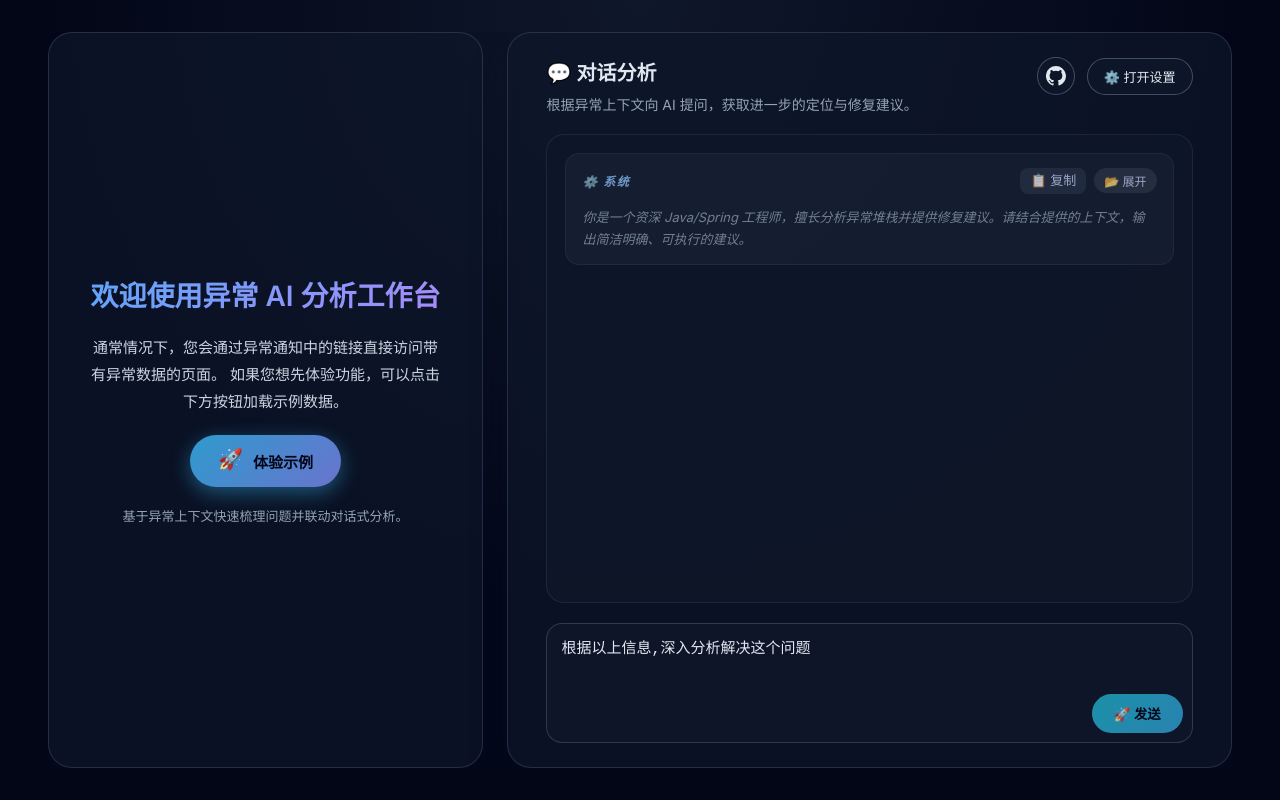
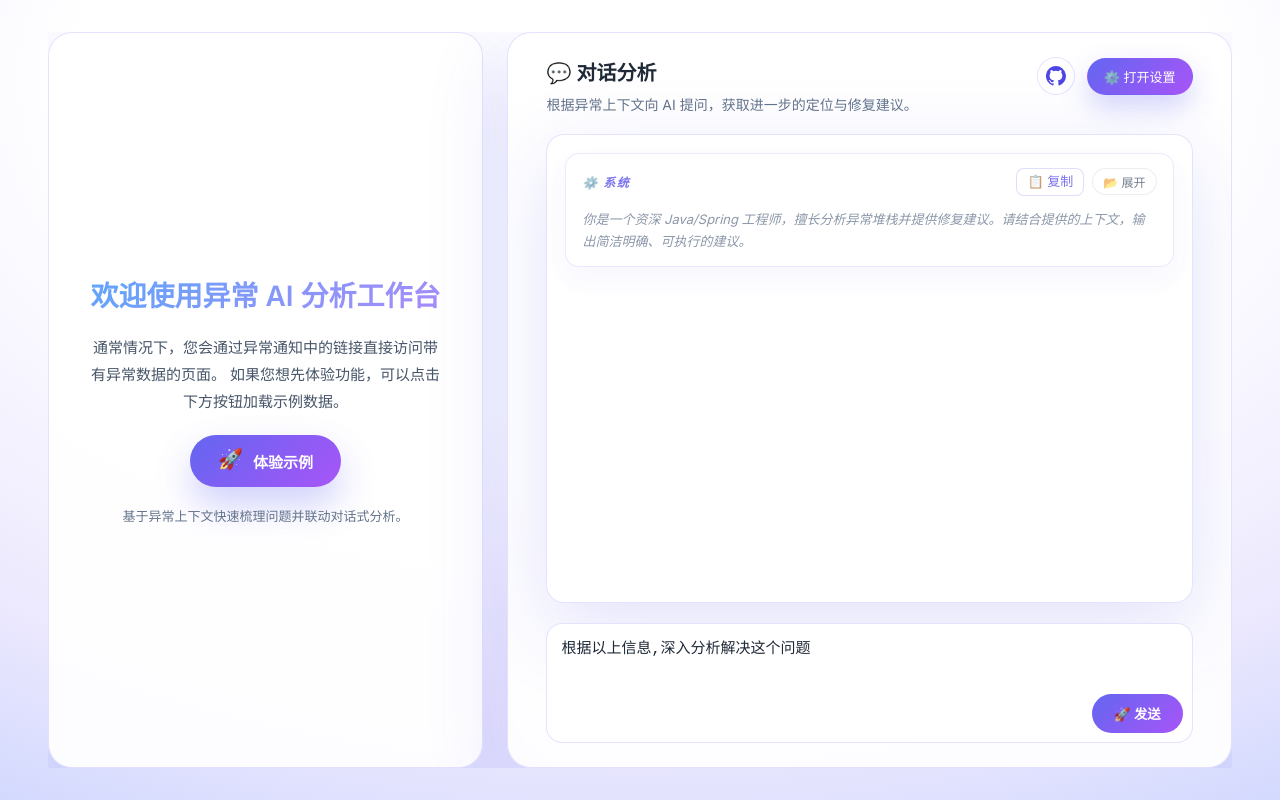
Before and after one commit to GuangYiDing/exception-notify, a React (Vite) app in the folder web/: page / in a window 1280 px wide. Built offline with nearby package versions, Linux system fonts and the light colour scheme.

Commit message:
feat(web): refresh theme palette

```diff
--- a/web/src/App.tsx
+++ b/web/src/App.tsx
@@ -3,7 +3,7 @@ import { ungzip } from 'pako';
 import ReactMarkdown from 'react-markdown';
 import remarkGfm from 'remark-gfm';
 import rehypeHighlight from 'rehype-highlight';
-import 'highlight.js/styles/github-dark.css';
+import 'highlight.js/styles/github.css';
 
 interface AiAnalysisPayload {
   appName?: string;
--- a/web/src/styles.css
+++ b/web/src/styles.css
@@ -1,5 +1,19 @@
 :root {
-  color-scheme: dark;
+  color-scheme: light;
+  --color-bg-gradient: radial-gradient(125% 125% at 50% 10%, #ffffff 35%, #ede9fe 65%, #c7d2fe 90%);
+  --color-surface: rgba(255, 255, 255, 0.92);
+  --color-surface-strong: rgba(255, 255, 255, 0.98);
+  --color-glass: rgba(255, 255, 255, 0.72);
+  --color-border: rgba(99, 102, 241, 0.18);
+  --color-border-strong: rgba(99, 102, 241, 0.35);
+  --color-text-primary: #1f2937;
+  --color-text-secondary: #475569;
+  --color-text-muted: #64748b;
+  --color-accent: #6366f1;
+  --color-accent-soft: #818cf8;
+  --color-accent-strong: #4f46e5;
+  --color-danger: #ef4444;
+  --shadow-surface: 0 24px 80px rgba(99, 102, 241, 0.18);
 }
 
 *,
@@ -11,6 +25,8 @@
 body {
   margin: 0;
   font-family: 'Inter', -apple-system, BlinkMacSystemFont, 'Segoe UI', sans-serif;
+  background: var(--color-bg-gradient);
+  color: var(--color-text-primary);
 }
 
 a {
@@ -33,40 +49,40 @@ pre {
 
 .app-header {
   padding: 20px clamp(16px, 3vw, 28px) 16px;
-  border-bottom: 1px solid rgba(148, 163, 184, 0.15);
-  background: rgba(15, 23, 42, 0.5);
-  backdrop-filter: blur(8px);
+  border-bottom: 1px solid var(--color-border);
+  background: var(--color-glass);
+  backdrop-filter: blur(18px);
 }
 
 .app-header h1 {
   margin: 0 0 6px;
   font-size: clamp(20px, 2.2vw, 26px);
   font-weight: 600;
-  color: #e2e8f0;
+  color: var(--color-text-primary);
 }
 
 .app-header p {
   margin: 0;
-  color: #94a3b8;
+  color: var(--color-text-muted);
   font-size: 13px;
   line-height: 1.4;
 }
 
 .settings-button {
-  border: 1px solid rgba(148, 163, 184, 0.4);
-  background: rgba(15, 23, 42, 0.7);
-  color: #e2e8f0;
+  border: 1px solid transparent;
+  background: linear-gradient(135deg, #6366f1, #a855f7);
+  color: #fff;
   border-radius: 999px;
   padding: 8px 16px;
   font-size: 13px;
   cursor: pointer;
-  transition: background 0.2s ease, border 0.2s ease, transform 0.2s ease;
+  transition: background 0.2s ease, box-shadow 0.2s ease, transform 0.2s ease;
+  box-shadow: 0 12px 28px rgba(99, 102, 241, 0.28);
   flex-shrink: 0;
 }
 
 .settings-button:hover {
-  background: rgba(30, 41, 59, 0.9);
-  border-color: rgba(125, 211, 252, 0.5);
+  background: linear-gradient(135deg, #4f46e5, #a855f7);
   transform: translateY(-1px);
 }
 
@@ -77,17 +93,17 @@ pre {
   width: 38px;
   height: 38px;
   border-radius: 50%;
-  border: 1px solid rgba(148, 163, 184, 0.4);
-  background: rgba(15, 23, 42, 0.7);
-  color: #e2e8f0;
-  transition: background 0.2s ease, border 0.2s ease, transform 0.2s ease;
+  border: 1px solid var(--color-border);
+  background: var(--color-surface);
+  color: var(--color-accent-strong);
+  transition: background 0.2s ease, border 0.2s ease, transform 0.2s ease, color 0.2s ease;
 }
 
 .github-link:hover {
-  background: rgba(30, 41, 59, 0.9);
-  border-color: rgba(125, 211, 252, 0.5);
+  background: var(--color-accent);
+  border-color: transparent;
   transform: translateY(-1px);
-  color: #7dd3fc;
+  color: #fff;
 }
 
 .github-link svg {
@@ -102,8 +118,8 @@ pre {
   left: 0;
   right: 0;
   bottom: 0;
-  background: rgba(0, 0, 0, 0.6);
-  backdrop-filter: blur(4px);
+  background: rgba(99, 102, 241, 0.2);
+  backdrop-filter: blur(12px);
   z-index: 999;
   animation: fadeIn 0.2s ease;
 }
@@ -115,11 +131,11 @@ pre {
   left: 50%;
   transform: translate(-50%, -50%);
   z-index: 1000;
-  background: rgba(15, 23, 42, 0.95);
+  background: var(--color-surface-strong);
   border-radius: 20px;
   padding: 28px 32px;
-  border: 1px solid rgba(148, 163, 184, 0.3);
-  box-shadow: 0 20px 60px rgba(0, 0, 0, 0.5);
+  border: 1px solid var(--color-border-strong);
+  box-shadow: var(--shadow-surface);
   max-width: 700px;
   width: calc(100vw - 48px);
   max-height: calc(100vh - 100px);
@@ -141,12 +157,12 @@ pre {
 .modal-header h2 {
   margin: 0;
   font-size: 20px;
-  color: #e0e7ff;
+  color: var(--color-text-primary);
 }
 
 .modal-close {
-  background: rgba(148, 163, 184, 0.15);
-  border: 1px solid rgba(148, 163, 184, 0.25);
+  background: rgba(99, 102, 241, 0.12);
+  border: 1px solid rgba(99, 102, 241, 0.25);
   border-radius: 8px;
   width: 32px;
   height: 32px;
@@ -155,34 +171,34 @@ pre {
   justify-content: center;
   cursor: pointer;
   font-size: 18px;
-  color: #cbd5e1;
+  color: var(--color-accent-strong);
   padding: 0;
   transition: all 0.2s ease;
   flex-shrink: 0;
 }
 
 .modal-close:hover {
-  background: rgba(248, 113, 113, 0.25);
-  border-color: rgba(248, 113, 113, 0.4);
-  color: #fca5a5;
+  background: rgba(99, 102, 241, 0.2);
+  border-color: rgba(99, 102, 241, 0.35);
+  color: var(--color-accent);
   transform: scale(1.05);
 }
 
 .modal-footer {
   margin-top: auto;
   padding-top: 12px;
-  border-top: 1px solid rgba(148, 163, 184, 0.15);
+  border-top: 1px solid var(--color-border);
   text-align: center;
   font-size: 12px;
   letter-spacing: 0.08em;
-  color: #64748b;
+  color: var(--color-text-muted);
 }
 
 .modal-footer .build-sha {
   margin-left: 4px;
   font-weight: 600;
   letter-spacing: normal;
-  color: #94a3b8;
+  color: var(--color-accent-strong);
 }
 
 .modal-footer a.build-sha {
@@ -192,7 +208,7 @@ pre {
 
 .modal-footer a.build-sha:hover,
 .modal-footer a.build-sha:focus {
-  color: #bae6fd;
+  color: var(--color-accent);
   text-decoration: underline;
 }
 
@@ -214,12 +230,12 @@ pre {
   gap: 12px;
   padding: 16px 18px;
   border-radius: 14px;
-  background: linear-gradient(135deg, rgba(248, 113, 113, 0.35), rgba(239, 68, 68, 0.3));
-  border: 2px solid rgba(248, 113, 113, 0.8);
-  color: #fff;
+  background: linear-gradient(135deg, rgba(248, 113, 113, 0.2), rgba(239, 68, 68, 0.18));
+  border: 2px solid rgba(248, 113, 113, 0.35);
+  color: var(--color-danger);
   font-size: 15px;
   font-weight: 500;
-  box-shadow: 0 4px 16px rgba(248, 113, 113, 0.5), 0 2px 8px rgba(239, 68, 68, 0.4);
+  box-shadow: 0 10px 26px rgba(248, 113, 113, 0.18);
   animation: errorShake 0.5s ease-in-out;
   margin-top: 8px;
 }
@@ -256,7 +272,7 @@ pre {
 
 .hint {
   margin: 0;
-  color: #94a3b8;
+  color: var(--color-text-muted);
   font-size: 14px;
 }
 
@@ -271,7 +287,7 @@ pre {
   flex-direction: column;
   gap: 8px;
   font-size: 14px;
-  color: #cbd5f5;
+  color: var(--color-text-secondary);
   font-weight: 500;
 }
 
@@ -279,10 +295,10 @@ pre {
   width: 100%;
   resize: vertical;
   border-radius: 12px;
-  border: 1px solid rgba(148, 163, 184, 0.3);
+  border: 1px solid var(--color-border);
   padding: 12px;
-  background: rgba(15, 23, 42, 0.9);
-  color: #e2e8f0;
+  background: var(--color-surface-strong);
+  color: var(--color-text-primary);
   font-size: 14px;
   line-height: 1.6;
   font-family: inherit;
@@ -290,8 +306,8 @@ pre {
 
 .system-prompt-input:focus {
   outline: none;
-  border-color: rgba(56, 189, 248, 0.5);
-  box-shadow: 0 0 0 2px rgba(56, 189, 248, 0.1);
+  border-color: rgba(99, 102, 241, 0.5);
+  box-shadow: 0 0 0 2px rgba(99, 102, 241, 0.18);
 }
 
 .settings-grid {
@@ -305,28 +321,28 @@ pre {
   flex-direction: column;
   gap: 8px;
   font-size: 14px;
-  color: #cbd5f5;
+  color: var(--color-text-secondary);
 }
 
 .settings-grid input {
   padding: 10px 12px;
   border-radius: 12px;
-  border: 1px solid rgba(148, 163, 184, 0.3);
-  background: rgba(15, 23, 42, 0.9);
-  color: inherit;
+  border: 1px solid var(--color-border);
+  background: var(--color-surface-strong);
+  color: var(--color-text-primary);
   font-size: 15px;
 }
 
 .error-banner {
   padding: 16px 20px;
   border-radius: 16px;
-  background: linear-gradient(135deg, rgba(248, 113, 113, 0.3), rgba(239, 68, 68, 0.25));
-  border: 1.5px solid rgba(248, 113, 113, 0.7);
-  color: #fff;
+  background: linear-gradient(135deg, rgba(248, 113, 113, 0.18), rgba(239, 68, 68, 0.16));
+  border: 1.5px solid rgba(248, 113, 113, 0.35);
+  color: var(--color-danger);
   font-size: 15px;
   font-weight: 500;
   margin-top: 12px;
-  box-shadow: 0 4px 16px rgba(248, 113, 113, 0.4), 0 2px 8px rgba(239, 68, 68, 0.3);
+  box-shadow: 0 14px 36px rgba(248, 113, 113, 0.2);
   animation: errorPulse 0.4s ease-in-out;
   position: relative;
   overflow: hidden;
@@ -389,7 +405,7 @@ pre {
 
 .welcome-text {
   margin: 0;
-  color: #cbd5e1;
+  color: var(--color-text-secondary);
   font-size: 15px;
   line-height: 1.8;
   max-width: 480px;
@@ -397,7 +413,7 @@ pre {
 
 .welcome-subtitle {
   margin: 0;
-  color: #94a3b8;
+  color: var(--color-text-muted);
   font-size: 13px;
   line-height: 1.4;
 }
@@ -409,19 +425,19 @@ pre {
   padding: 14px 28px;
   border: none;
   border-radius: 999px;
-  background: linear-gradient(135deg, rgba(56, 189, 248, 0.8), rgba(129, 140, 248, 0.8));
-  color: #020617;
+  background: linear-gradient(135deg, #6366f1, #a855f7);
+  color: #fff;
   font-size: 15px;
   font-weight: 600;
   cursor: pointer;
   transition: all 0.3s ease;
-  box-shadow: 0 6px 20px rgba(56, 189, 248, 0.4);
+  box-shadow: 0 18px 36px rgba(99, 102, 241, 0.3);
 }
 
 .demo-button:hover {
   transform: translateY(-2px);
-  box-shadow: 0 10px 28px rgba(56, 189, 248, 0.6);
-  background: linear-gradient(135deg, rgba(56, 189, 248, 0.9), rgba(129, 140, 248, 0.9));
+  box-shadow: 0 20px 42px rgba(99, 102, 241, 0.38);
+  background: linear-gradient(135deg, #4f46e5, #a855f7);
 }
 
 .demo-icon {
@@ -454,14 +470,14 @@ pre {
 }
 
 .card {
-  background: rgba(15, 23, 42, 0.72);
+  background: var(--color-surface);
   border-radius: 24px;
-  border: 1px solid rgba(148, 163, 184, 0.2);
+  border: 1px solid var(--color-border);
   padding: 24px clamp(18px, 3vw, 42px);
   display: flex;
   flex-direction: column;
   gap: 20px;
-  box-shadow: 0 18px 34px rgba(15, 23, 42, 0.35);
+  box-shadow: var(--shadow-surface);
   overflow-y: auto;
   min-height: 0;
 }
@@ -485,7 +501,7 @@ pre {
 }
 
 .card-header .time {
-  color: #94a3b8;
+  color: var(--color-text-muted);
   font-size: 14px;
 }
 
@@ -495,9 +511,9 @@ pre {
   gap: 8px;
   padding: 10px 14px;
   border-radius: 999px;
-  background: linear-gradient(135deg, rgba(56, 189, 248, 0.25), rgba(129, 140, 248, 0.25));
-  border: 1px solid rgba(14, 165, 233, 0.5);
-  color: #f1f5f9;
+  background: linear-gradient(135deg, rgba(99, 102, 241, 0.12), rgba(129, 140, 248, 0.18));
+  border: 1px solid rgba(99, 102, 241, 0.35);
+  color: var(--color-accent-strong);
   text-decoration: none;
   font-size: 14px;
   transition: background 0.2s ease, transform 0.2s ease;
@@ -505,7 +521,7 @@ pre {
 
 .primary-link:hover {
   transform: translateY(-1px);
-  background: linear-gradient(135deg, rgba(56, 189, 248, 0.35), rgba(129, 140, 248, 0.35));
+  background: linear-gradient(135deg, rgba(99, 102, 241, 0.22), rgba(129, 140, 248, 0.28));
 }
 
 .card-grid {
@@ -520,18 +536,19 @@ pre {
   gap: 6px;
   padding: 12px 14px;
   border-radius: 16px;
-  background: rgba(30, 41, 59, 0.55);
-  border: 1px solid rgba(148, 163, 184, 0.12);
+  background: var(--color-surface-strong);
+  border: 1px solid var(--color-border);
+  box-shadow: 0 12px 28px rgba(99, 102, 241, 0.08);
 }
 
 .info-label {
-  color: #94a3b8;
+  color: var(--color-text-muted);
   font-size: 13px;
   letter-spacing: 0.02em;
 }
 
 .info-value {
-  color: #e2e8f0;
+  color: var(--color-text-primary);
   font-size: 15px;
   display: block;
   overflow: hidden;
@@ -545,7 +562,7 @@ pre {
 }
 
 .info-value:hover {
-  color: #7dd3fc;
+  color: var(--color-accent);
 }
 
 /* Copy success toast */
@@ -559,10 +576,10 @@ pre {
   align-items: center;
   gap: 12px;
   padding: 16px 28px;
-  background: linear-gradient(135deg, rgba(16, 185, 129, 0.95), rgba(5, 150, 105, 0.95));
-  border: 1px solid rgba(16, 185, 129, 0.5);
+  background: linear-gradient(135deg, rgba(45, 212, 191, 0.9), rgba(59, 130, 246, 0.85));
+  border: 1px solid rgba(59, 130, 246, 0.45);
   border-radius: 12px;
-  box-shadow: 0 8px 32px rgba(0, 0, 0, 0.4), 0 2px 8px rgba(16, 185, 129, 0.3);
+  box-shadow: 0 18px 40px rgba(59, 130, 246, 0.28);
   animation: toastSlideIn 0.3s cubic-bezier(0.34, 1.56, 0.64, 1);
   backdrop-filter: blur(8px);
 }
@@ -606,8 +623,9 @@ pre {
   gap: 12px;
   padding: 18px;
   border-radius: 18px;
-  background: rgba(30, 41, 59, 0.55);
-  border: 1px solid rgba(148, 163, 184, 0.15);
+  background: var(--color-surface-strong);
+  border: 1px solid var(--color-border);
+  box-shadow: 0 16px 34px rgba(99, 102, 241, 0.1);
 }
 
 .editable-header {
@@ -621,7 +639,7 @@ pre {
 .editable-header h3 {
   margin: 0;
   font-size: 16px;
-  color: #e0e7ff;
+  color: var(--color-text-primary);
 }
 
 .edit-actions {
@@ -630,9 +648,9 @@ pre {
 }
 
 .edit-button {
-  border: 1px solid rgba(148, 163, 184, 0.3);
-  background: rgba(30, 41, 59, 0.6);
-  color: #cbd5e1;
+  border: 1px solid rgba(99, 102, 241, 0.28);
+  background: var(--color-surface);
+  color: var(--color-text-secondary);
   border-radius: 8px;
   padding: 6px 14px;
   font-size: 13px;
@@ -642,34 +660,34 @@ pre {
 }
 
 .edit-button:hover {
-  background: rgba(56, 189, 248, 0.25);
-  border-color: rgba(56, 189, 248, 0.5);
-  color: #7dd3fc;
+  background: linear-gradient(135deg, rgba(99, 102, 241, 0.18), rgba(129, 140, 248, 0.28));
+  border-color: rgba(99, 102, 241, 0.45);
+  color: var(--color-accent-strong);
   transform: translateY(-1px);
 }
 
 .edit-button.save {
-  background: rgba(34, 211, 238, 0.25);
-  border-color: rgba(34, 211, 238, 0.4);
-  color: #67e8f9;
+  background: linear-gradient(135deg, rgba(45, 212, 191, 0.22), rgba(59, 130, 246, 0.28));
+  border-color: rgba(59, 130, 246, 0.35);
+  color: #0f172a;
 }
 
 .edit-button.save:hover {
-  background: rgba(34, 211, 238, 0.35);
-  border-color: rgba(34, 211, 238, 0.6);
-  color: #a5f3fc;
+  background: linear-gradient(135deg, rgba(45, 212, 191, 0.3), rgba(59, 130, 246, 0.4));
+  border-color: rgba(59, 130, 246, 0.55);
+  color: #0f172a;
 }
 
 .edit-button.cancel {
-  background: rgba(248, 113, 113, 0.2);
-  border-color: rgba(248, 113, 113, 0.3);
-  color: #fca5a5;
+  background: linear-gradient(135deg, rgba(248, 113, 113, 0.2), rgba(239, 68, 68, 0.18));
+  border-color: rgba(248, 113, 113, 0.32);
+  color: var(--color-danger);
 }
 
 .edit-button.cancel:hover {
-  background: rgba(248, 113, 113, 0.3);
+  background: linear-gradient(135deg, rgba(248, 113, 113, 0.3), rgba(239, 68, 68, 0.28));
   border-color: rgba(248, 113, 113, 0.5);
-  color: #fecaca;
+  color: var(--color-danger);
 }
 
 .code-editor {
@@ -677,10 +695,10 @@ pre {
   min-height: 320px;
   resize: vertical;
   border-radius: 14px;
-  border: 1px solid rgba(148, 163, 184, 0.3);
+  border: 1px solid var(--color-border);
   padding: 16px;
-  background: rgba(15, 23, 42, 0.9);
-  color: #cbd5f5;
+  background: var(--color-surface-strong);
+  color: var(--color-text-primary);
   font-family: 'JetBrains Mono', 'Fira Code', monospace;
   font-size: 13px;
   line-height: 1.6;
@@ -688,39 +706,40 @@ pre {
 
 .code-editor:focus {
   outline: none;
-  border-color: rgba(56, 189, 248, 0.5);
-  box-shadow: 0 0 0 2px rgba(56, 189, 248, 0.1);
+  border-color: rgba(99, 102, 241, 0.55);
+  box-shadow: 0 0 0 2px rgba(99, 102, 241, 0.18);
 }
 
 .empty-hint {
   margin: 0;
   padding: 24px;
   text-align: center;
-  color: #94a3b8;
+  color: var(--color-text-muted);
   font-size: 14px;
   line-height: 1.6;
-  background: rgba(30, 41, 59, 0.3);
+  background: var(--color-surface);
   border-radius: 12px;
-  border: 1px dashed rgba(148, 163, 184, 0.3);
+  border: 1px dashed var(--color-border);
 }
 
 .sub-card h3 {
   margin: 0;
   font-size: 16px;
-  color: #e0e7ff;
+  color: var(--color-text-primary);
 }
 
 .code-block {
   margin: 0;
   padding: 16px;
   border-radius: 14px;
-  background: rgba(15, 23, 42, 0.85);
-  border: 1px solid rgba(148, 163, 184, 0.2);
+  background: var(--color-surface-strong);
+  border: 1px solid var(--color-border);
+  box-shadow: 0 18px 34px rgba(99, 102, 241, 0.12);
   overflow: auto;
   max-height: 320px;
   font-size: 13px;
   line-height: 1.6;
-  color: #cbd5f5;
+  color: var(--color-text-primary);
 }
 
 .chat-panel {
@@ -736,8 +755,9 @@ pre {
   overflow-y: auto;
   border-radius: 18px;
   padding: 18px;
-  background: rgba(15, 23, 42, 0.7);
-  border: 1px solid rgba(148, 163, 184, 0.12);
+  background: var(--color-surface);
+  border: 1px solid var(--color-border);
+  box-shadow: var(--shadow-surface);
   min-height: 0;
 }
 
@@ -747,8 +767,9 @@ pre {
   gap: 12px;
   padding: 14px 16px;
   border-radius: 14px;
-  background: rgba(30, 41, 59, 0.6);
-  border: 1px solid rgba(148, 163, 184, 0.12);
+  background: var(--color-surface-strong);
+  border: 1px solid var(--color-border);
+  box-shadow: 0 12px 28px rgba(99, 102, 241, 0.08);
 }
 
 .chat-message .message-header {
@@ -772,7 +793,7 @@ pre {
 .role-label {
   font-size: 12px;
   font-weight: 600;
-  color: #93c5fd;
+  color: var(--color-accent-strong);
   flex-shrink: 0;
   text-transform: uppercase;
   letter-spacing: 0.12em;
@@ -780,9 +801,9 @@ pre {
 }
 
 .copy-button {
-  border: none;
-  background: rgba(148, 163, 184, 0.15);
-  color: #cbd5f5;
+  border: 1px solid rgba(99, 102, 241, 0.28);
+  background: var(--color-surface);
+  color: var(--color-accent-strong);
   font-size: 13px;
   padding: 5px 10px;
   border-radius: 8px;
@@ -794,15 +815,15 @@ pre {
 }
 
 .copy-button:hover {
-  background: rgba(34, 211, 238, 0.25);
-  color: #7dd3fc;
+  background: linear-gradient(135deg, rgba(99, 102, 241, 0.18), rgba(129, 140, 248, 0.28));
+  color: #fff;
   transform: translateY(-1px);
 }
 
 .regenerate-button {
-  border: none;
-  background: rgba(167, 139, 250, 0.15);
-  color: #c4b5fd;
+  border: 1px solid rgba(129, 140, 248, 0.3);
+  background: var(--color-surface);
+  color: var(--color-accent-strong);
   font-size: 13px;
   padding: 5px 10px;
   border-radius: 8px;
@@ -814,15 +835,15 @@ pre {
 }
 
 .regenerate-button:hover {
-  background: rgba(167, 139, 250, 0.3);
-  color: #ddd6fe;
+  background: linear-gradient(135deg, rgba(129, 140, 248, 0.22), rgba(196, 181, 253, 0.28));
+  color: var(--color-accent-strong);
   transform: translateY(-1px);
 }
 
 .collapse-button {
-  border: none;
-  background: rgba(148, 163, 184, 0.18);
-  color: #cbd5f5;
+  border: 1px solid rgba(148, 163, 184, 0.25);
+  background: var(--color-surface);
+  color: var(--color-text-secondary);
   font-size: 12px;
   padding: 4px 10px;
   border-radius: 999px;
@@ -831,24 +852,24 @@ pre {
 }
 
 .collapse-button:hover {
-  background: rgba(148, 163, 184, 0.3);
+  background: rgba(148, 163, 184, 0.22);
   transform: translateY(-1px);
 }
 
 .chat-message.user {
-  border-color: rgba(59, 130, 246, 0.3);
-  background: rgba(37, 99, 235, 0.12);
+  border-color: rgba(99, 102, 241, 0.35);
+  background: rgba(99, 102, 241, 0.12);
 }
 
 .chat-message.assistant {
-  border-color: rgba(16, 185, 129, 0.25);
-  background: rgba(13, 148, 136, 0.12);
+  border-color: rgba(45, 212, 191, 0.28);
+  background: rgba(45, 212, 191, 0.12);
 }
 
 .message-content {
   font-size: 14px;
   line-height: 1.6;
-  color: #e2e8f0;
+  color: var(--color-text-primary);
 }
 
 .chat-message.collapsible.collapsed .message-content {
@@ -858,7 +879,7 @@ pre {
 
 .collapsed-preview {
   margin: 0;
-  color: #94a3b8;
+  color: var(--color-text-muted);
   font-size: 13px;
   line-height: 1.6;
 }
@@ -881,10 +902,10 @@ pre {
   resize: none;
   overflow-y: auto;
   border-radius: 16px;
-  border: 1px solid rgba(148, 163, 184, 0.25);
+  border: 1px solid var(--color-border);
   padding: 14px 90px 14px 14px;
-  background: rgba(15, 23, 42, 0.9);
-  color: #e2e8f0;
+  background: var(--color-surface-strong);
+  color: var(--color-text-primary);
   font-size: 15px;
   line-height: 1.6;
 }
@@ -896,8 +917,8 @@ pre {
   padding: 10px 22px;
   border-radius: 999px;
   border: none;
-  background: linear-gradient(135deg, rgba(34, 211, 238, 0.65), rgba(56, 189, 248, 0.65));
-  color: #020617;
+  background: linear-gradient(135deg, #6366f1, #a855f7);
+  color: #fff;
   font-weight: 600;
   cursor: pointer;
   transition: transform 0.2s ease, box-shadow 0.2s ease, opacity 0.2s ease;
@@ -905,7 +926,7 @@ pre {
 
 .send-button:hover {
   transform: translateY(-1px);
-  box-shadow: 0 10px 20px rgba(34, 211, 238, 0.35);
+  box-shadow: 0 18px 32px rgba(99, 102, 241, 0.3);
 }
 
 .send-button:disabled {
@@ -918,7 +939,7 @@ pre {
 /* Streaming indicator */
 .streaming-indicator {
   font-size: 12px;
-  color: #10b981;
+  color: rgba(45, 212, 191, 0.9);
   animation: pulse 1.5s ease-in-out infinite;
 }
 
@@ -932,8 +953,8 @@ pre {
 }
 
 .chat-message.streaming {
-  border-color: rgba(16, 185, 129, 0.4);
-  background: rgba(13, 148, 136, 0.15);
+  border-color: rgba(45, 212, 191, 0.38);
+  background: rgba(45, 212, 191, 0.14);
   animation: fadeIn 0.3s ease-in;
 }
 
@@ -958,7 +979,7 @@ pre {
   margin-top: 1em;
   margin-bottom: 0.5em;
   font-weight: 600;
-  color: #e0e7ff;
+  color: var(--color-text-primary);
 }
 
 .message-content h1 {
@@ -997,20 +1018,20 @@ pre {
 }
 
 .message-content code {
-  background: rgba(15, 23, 42, 0.8);
-  border: 1px solid rgba(148, 163, 184, 0.3);
+  background: rgba(99, 102, 241, 0.08);
+  border: 1px solid rgba(99, 102, 241, 0.2);
   border-radius: 6px;
   padding: 2px 6px;
   font-size: 0.9em;
-  color: #a5f3fc;
+  color: var(--color-accent-strong);
 }
 
 .message-content pre {
   margin: 0.8em 0;
   padding: 0;
   border-radius: 12px;
-  background: rgba(15, 23, 42, 0.9);
-  border: 1px solid rgba(148, 163, 184, 0.25);
+  background: var(--color-surface-strong);
+  border: 1px solid var(--color-border);
   overflow: hidden;
 }
 
@@ -1023,14 +1044,14 @@ pre {
   border-radius: 0;
   font-size: 0.85em;
   line-height: 1.6;
-  color: #cbd5f5;
+  color: var(--color-text-primary);
 }
 
 .message-content blockquote {
   margin: 0.8em 0;
   padding-left: 1em;
-  border-left: 3px solid rgba(129, 140, 248, 0.5);
-  color: #cbd5f5;
+  border-left: 3px solid rgba(99, 102, 241, 0.4);
+  color: var(--color-text-secondary);
   font-style: italic;
 }
 
@@ -1042,29 +1063,29 @@ pre {
 
 .message-content th,
 .message-content td {
-  border: 1px solid rgba(148, 163, 184, 0.3);
+  border: 1px solid rgba(148, 163, 184, 0.18);
   padding: 0.5em 0.8em;
   text-align: left;
 }
 
 .message-content th {
-  background: rgba(30, 41, 59, 0.6);
+  background: rgba(99, 102, 241, 0.12);
   font-weight: 600;
-  color: #e0e7ff;
+  color: var(--color-text-primary);
 }
 
 .message-content a {
-  color: #60a5fa;
+  color: var(--color-accent-strong);
   text-decoration: underline;
 }
 
 .message-content a:hover {
-  color: #93c5fd;
+  color: var(--color-accent);
 }
 
 .message-content hr {
   border: none;
-  border-top: 1px solid rgba(148, 163, 184, 0.3);
+  border-top: 1px solid rgba(148, 163, 184, 0.18);
   margin: 1em 0;
 }
 
@@ -1072,8 +1093,8 @@ pre {
 .reasoning-section {
   margin-bottom: 1em;
   border-radius: 12px;
-  background: rgba(99, 102, 241, 0.08);
-  border: 1px solid rgba(99, 102, 241, 0.25);
+  background: rgba(99, 102, 241, 0.1);
+  border: 1px solid rgba(99, 102, 241, 0.28);
   overflow: hidden;
 }
 
@@ -1085,7 +1106,7 @@ pre {
   padding: 10px 14px;
   background: rgba(99, 102, 241, 0.12);
   border: none;
-  color: #c7d2fe;
+  color: var(--color-accent-strong);
   cursor: pointer;
   font-size: 13px;
   font-weight: 500;
@@ -1104,14 +1125,14 @@ pre {
 .toggle-arrow {
   margin-left: auto;
   font-size: 10px;
-  color: #a5b4fc;
+  color: var(--color-accent-strong);
 }
 
 .reasoning-content {
   padding: 12px 14px;
   font-size: 13px;
   line-height: 1.6;
-  color: #cbd5e1;
+  color: var(--color-text-secondary);
   animation: fadeIn 0.3s ease;
 }
 
@@ -1128,7 +1149,7 @@ pre {
 }
 
 .reasoning-content code {
-  background: rgba(15, 23, 42, 0.6);
-  border-color: rgba(99, 102, 241, 0.3);
-  color: #a5b4fc;
+  background: rgba(99, 102, 241, 0.08);
+  border-color: rgba(99, 102, 241, 0.25);
+  color: var(--color-accent-strong);
 }
```
